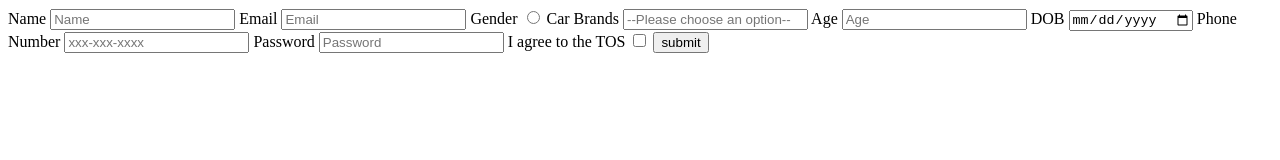
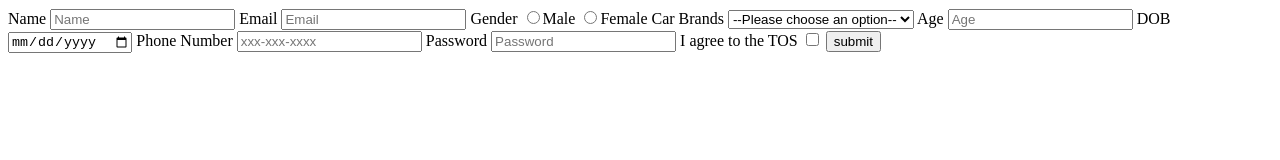
Before and after one commit to acciojob/signup-form-car-Arvapalli-Ramprasad, a website: page main.html in a window 1280 px wide. Drawn offline with Linux system fonts and the light colour scheme.

Commit message:
created a submission

```diff
--- a/main.html
+++ b/main.html
@@ -17,12 +17,19 @@
 			<input type="email" required id="email" placeholder="Email">
 		</label>
 
-		<label for="gender_m, gender_f">Gender
-			<input type="radio" required id="gender_m, gender_f">
+		<label>Gender
+			<input type="radio" required id="gender_m" value="male" name="gender">Male
+			<input type="radio" required id="gender_f" value="female" name="gender">Female
 		</label>
 
 		<label for="cars">Car Brands
-			<input type="select" required id="cars" placeholder="--Please choose an option--">
+			 <select required id="cars">
+                <option value="" disabled selected>--Please choose an option--</option>
+                <option value="toyota">Toyota</option>
+                <option value="ford">Ford</option>
+                <option value="bmw">BMW</option>
+                <option value="audi">Audi</option>
+            </select>
 		</label>
 
 		<label for="age">Age
```
